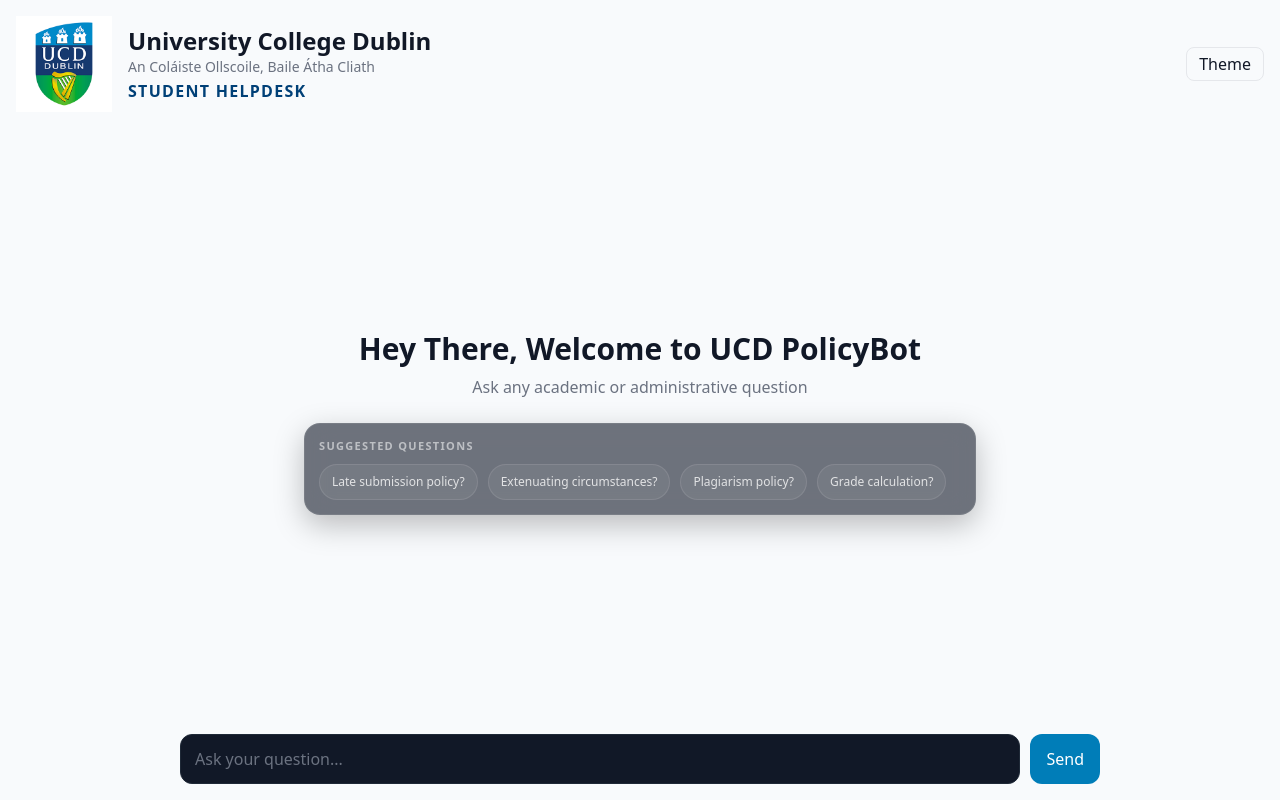
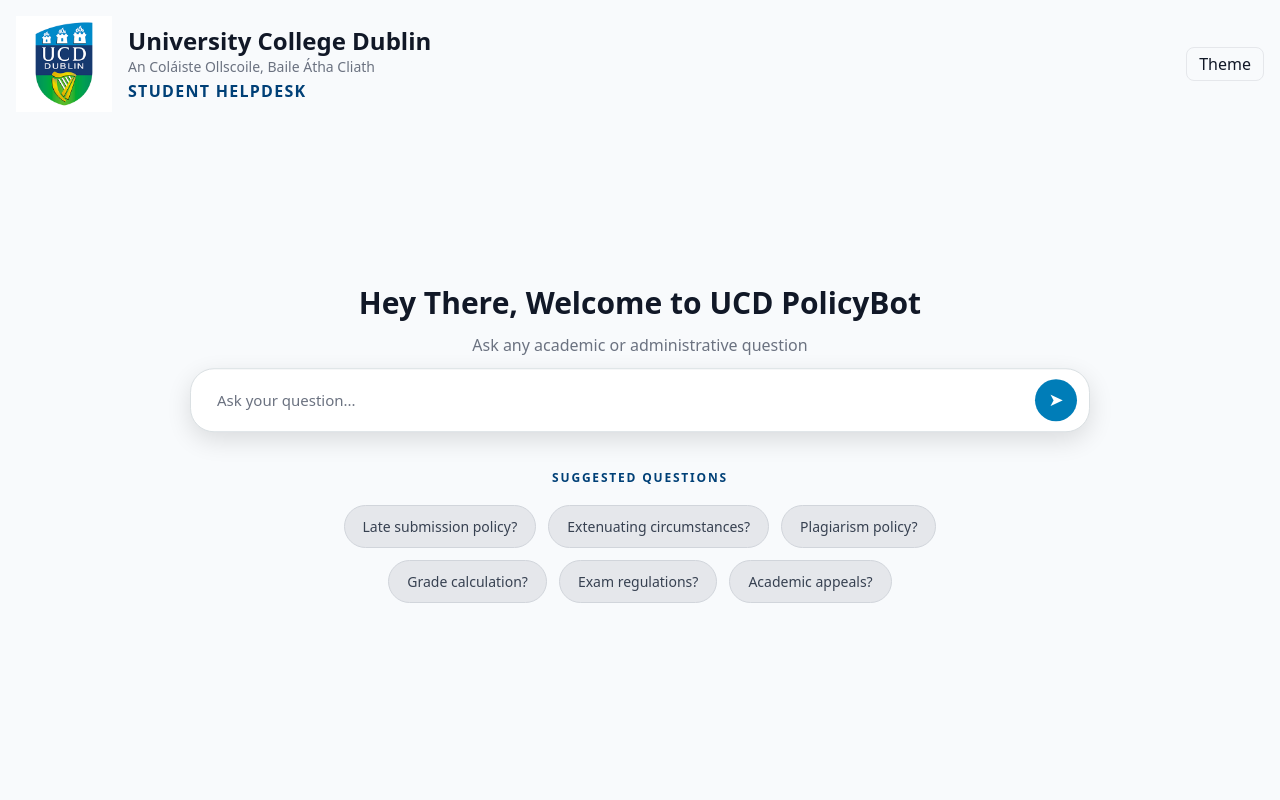
Before and after one commit to shridharjoshi034-ai/UCD-Policy-Bot, a React (Vite) app in the folder policybot-frontend/: page / in a window 1280 px wide. Built offline with nearby package versions, Linux system fonts and the light colour scheme.

Commit message:
Enhancements to InputBox, ChatWindow, and MessageBubble components.

```diff
--- a/policybot-frontend/src/components/ChatWindow.jsx
+++ b/policybot-frontend/src/components/ChatWindow.jsx
@@ -67,19 +67,15 @@
 
       {/* BODY */}
       {messages.length === 0 ? (
-        <div className="flex-1 flex flex-col items-center justify-center px-4">
-          <h2 className="text-3xl font-bold mb-2">
-            Hey There, Welcome to UCD PolicyBot
-          </h2>
-
-          <p className="text-gray-500 mb-6 text-center">
-            Ask any academic or administrative question
-          </p>
-
-          <div className="w-full max-w-2xl">
-            <SuggestedQuestions onSelect={handleSend} />
-          </div>
-        </div>
+    <div className="flex-1 flex flex-col items-center justify-center px-4">
+      <div className="-translate-y-10 text-center">
+        <h2 className="text-2xl md:text-3xl font-semibold mb-3">Hey There, Welcome to UCD PolicyBot</h2>
+        <p className="text-gray-500 text-sm md:text-base mb-10">Ask any academic or administrative question</p>
+      </div>
+      <div className="w-full max-w-2xl mt-8">
+        <SuggestedQuestions onSelect={handleSend} />
+      </div>
+    </div>
       ) : (
           <div className="flex-1 overflow-y-auto px-4 py-6 chat-scroll scroll-smooth">
           <div className="max-w-4xl mx-auto">
@@ -89,9 +85,22 @@
       )}
 
       {/* INPUT */}
-      <div className="p-4">
-        <InputBox onSend={handleSend} />
-      </div>
+    <div
+    className={started ? "p-4": "absolute bottom-1/2 translate-y-1/2 w-full"}>
+    <InputBox onSend={handleSend}/>
+    </div>
+      <div
+    className={`
+    transition-all duration-700 ease-in-out
+    ${
+    started
+    ?
+    "p-4"
+    :
+    "absolute bottom-1/2 translate-y-1/2 w-full"
+    }
+    `}
+    ></div>
     </div>
   );
 }
--- a/policybot-frontend/src/components/InputBox.jsx
+++ b/policybot-frontend/src/components/InputBox.jsx
@@ -29,7 +29,7 @@
       />
 
       <button className="send-btn" onClick={handleSend}>
-        Send
+       ➤
       </button>
     </div>
   );
--- a/policybot-frontend/src/components/SuggestedQuestions.jsx
+++ b/policybot-frontend/src/components/SuggestedQuestions.jsx
@@ -1,24 +1,44 @@
 import "../styles/SuggestedQuestions.css";
 
 export default function SuggestedQuestions({ onSelect }) {
+
   const questions = [
     "Late submission policy?",
     "Extenuating circumstances?",
     "Plagiarism policy?",
     "Grade calculation?",
+    "Exam regulations?",
+    "Academic appeals?"
   ];
 
+
   return (
+
     <div className="suggestions">
-      <div className="title">Suggested Questions</div>
 
-      <div className="list">
-        {questions.map((q, i) => (
-          <button key={i} onClick={() => onSelect(q)}>
+      <div className="suggestions-title">
+        SUGGESTED QUESTIONS
+      </div>
+
+
+      <div className="suggestions-list">
+
+        {questions.map((q,index)=>(
+
+          <button
+            key={index}
+            onClick={()=>onSelect(q)}
+            className="suggestion-pill"
+          >
             {q}
           </button>
+
         ))}
+
       </div>
+
+
     </div>
+
   );
 }
--- a/policybot-frontend/src/styles/InputBox.css
+++ b/policybot-frontend/src/styles/InputBox.css
@@ -1,24 +1,31 @@
 .input-wrapper {
   display: flex;
-  gap: 10px;
+  align-items: center;
+  gap: 12px;
+  width: 100%;
+  max-width: 900px;
+  margin: 0 auto;
+  padding: 10px 12px;
+  border-radius: 24px;
+  background: #FFFFFF;
+  border: 1px solid #DAE0E3;
+  box-shadow: 0 8px 25px rgba(0, 0, 0, 0.12);
+  transition: border .2s ease, box-shadow .2s ease, transform .2s ease;
+}
 
-  width: 100%;
-  max-width: 920px;
-  margin: 0 auto;
+.input-wrapper:focus-within {
+  border-color: #007DB8;
+  box-shadow: 0 8px 30px rgba(0, 125, 184, 0.18);
 }
 
 .input-box {
   flex: 1;
-  padding: 12px 14px;
-  border-radius: 12px;
-  background: #111827;
-  border: 1px solid #1F2937;
-  color: #E5E7EB;
+  border: none;
   outline: none;
-}
-
-.input-box:focus {
-  border-color: #007DB8;
+  background: transparent;
+  padding: 10px 14px;
+  font-size: 15px;
+  color: #002542;
 }
 
 .input-box::placeholder {
@@ -26,15 +33,45 @@
 }
 
 .send-btn {
-  padding: 10px 16px;
-  border-radius: 12px;
+  height: 42px;
+  width: 42px;
+  display: flex;
+  align-items: center;
+  justify-content: center;
+  border-radius: 50%;
   background: #007DB8;
   border: none;
   color: white;
+  font-size: 18px;
   cursor: pointer;
-  white-space: nowrap;
+  transition: background .2s ease, transform .2s ease;
 }
 
 .send-btn:hover {
-  background: #006FA3;
+  background: #004077;
+  transform: scale(1.08);
 }
+
+.send-btn:active {
+  transform: scale(.95);
+}
+
+/* DARK MODE */
+.dark .input-wrapper {
+  background: #162033;
+  border-color: #334155;
+  box-shadow: 0 8px 30px rgba(0, 0, 0, 0.45);
+}
+
+.dark .input-box {
+  color: #F8FAFC;
+}
+
+.dark .input-box::placeholder {
+  color: #94A3B8;
+}
+
+.dark .input-wrapper:focus-within {
+  border-color: #0090D7;
+  box-shadow: 0 8px 30px rgba(0, 144, 215, 0.25);
+}
--- a/policybot-frontend/src/styles/SuggestedQuestions.css
+++ b/policybot-frontend/src/styles/SuggestedQuestions.css
@@ -1,62 +1,61 @@
 .suggestions {
-  background: rgba(17, 24, 39, 0.6);
-  backdrop-filter: blur(14px);
-  -webkit-backdrop-filter: blur(14px);
-
-  border: 1px solid rgba(255, 255, 255, 0.08);
-  border-radius: 16px;
-
-  padding: 14px;
-
-  box-shadow: 0 10px 30px rgba(0, 0, 0, 0.25);
+width:100%;
+display:flex;
+flex-direction:column;
+align-items:center;
 }
 
-.title {
-  font-size: 11px;
-  font-weight: 600;
-  letter-spacing: 0.12em;
-  text-transform: uppercase;
 
-  color: rgba(255, 255, 255, 0.55);
-  margin-bottom: 10px;
+.suggestions-title {
+font-size:12px;
+font-weight:700;
+letter-spacing:.15em;
+margin-bottom:18px;
+color:#004077;
 }
 
-.list {
-  display: flex;
-  flex-wrap: wrap;
-  gap: 10px;
+
+.suggestions-list {
+display:flex;
+flex-wrap:wrap;
+justify-content:center;
+gap:12px;
+max-width:650px;
 }
 
-.list button {
-  font-size: 12px;
-  padding: 8px 12px;
 
-  border-radius: 999px;
 
-  background: rgba(255, 255, 255, 0.06);
-  border: 1px solid rgba(255, 255, 255, 0.10);
-
-  color: rgba(255, 255, 255, 0.78);
-
-  cursor: pointer;
-
-  transition: all 0.18s ease;
+.suggestion-pill {
+padding:10px 18px;
+border-radius:999px;
+background:#E5E7EB;
+border:1px solid #D1D5DB;
+color:#374151;
+font-size:14px;
+cursor:pointer;
+transition:
+background .2s ease,
+transform .2s ease,
+border .2s ease;
 }
 
-/* hover effect */
-.list button:hover {
-  background: rgba(59, 130, 246, 0.12); /* soft blue tint */
-  border-color: rgba(59, 130, 246, 0.35);
-  color: #dbeafe;
 
-  transform: translateY(-1px);
+
+.suggestion-pill:hover {
+background:#A3CCEE;
+border-color:#007DB8;
+transform:translateY(-2px);
 }
 
-.list button:active {
-  transform: scale(0.98);
+.dark .suggestion-pill {
+background:#1F2937;
+border-color:#374151;
+color:#E5E7EB;
 }
 
-.list button:focus-visible {
-  outline: 2px solid rgba(59, 130, 246, 0.6);
-  outline-offset: 2px;
+
+
+.dark .suggestion-pill:hover {
+background:#004077;
+color:white;
 }
```
